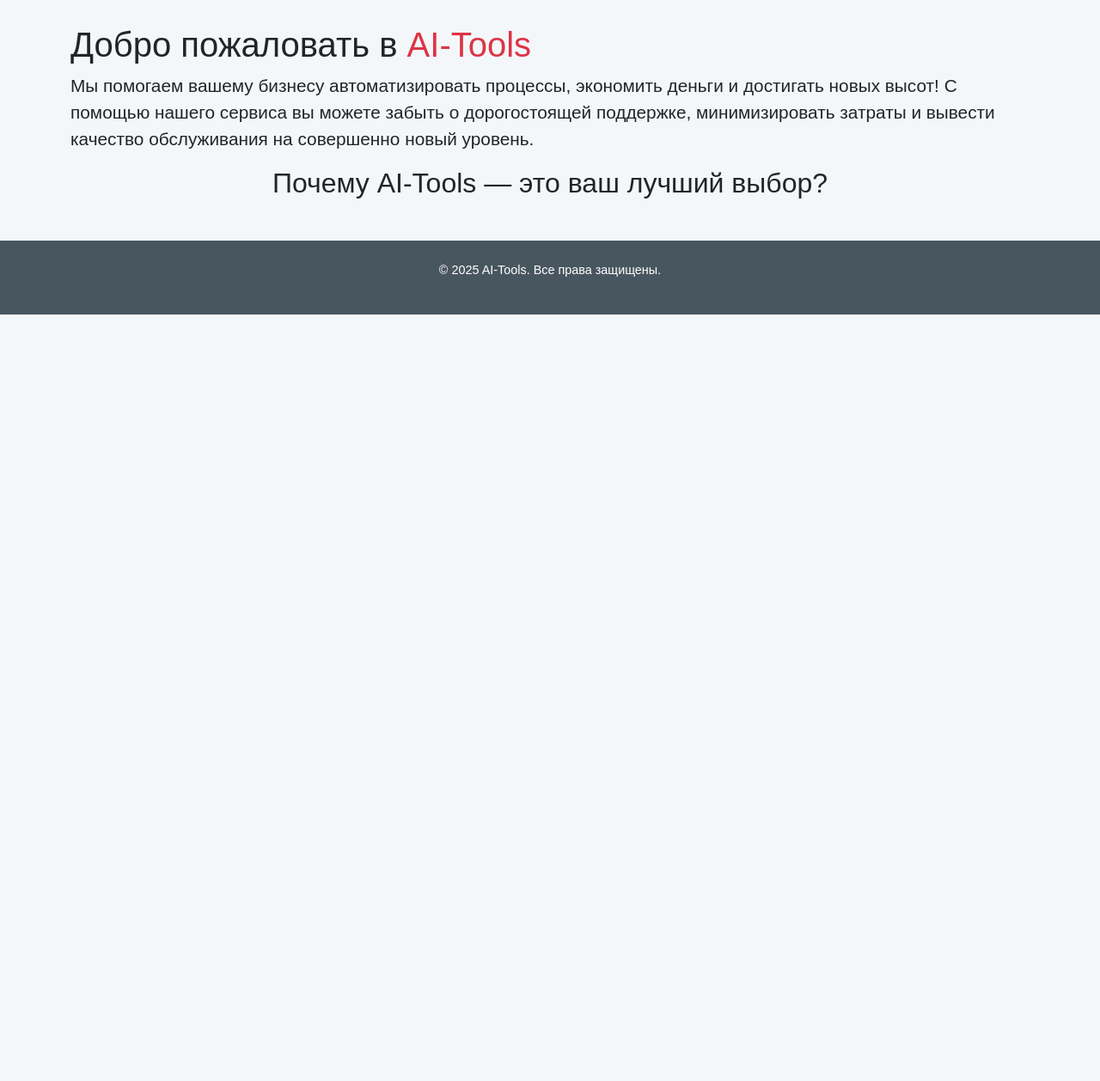
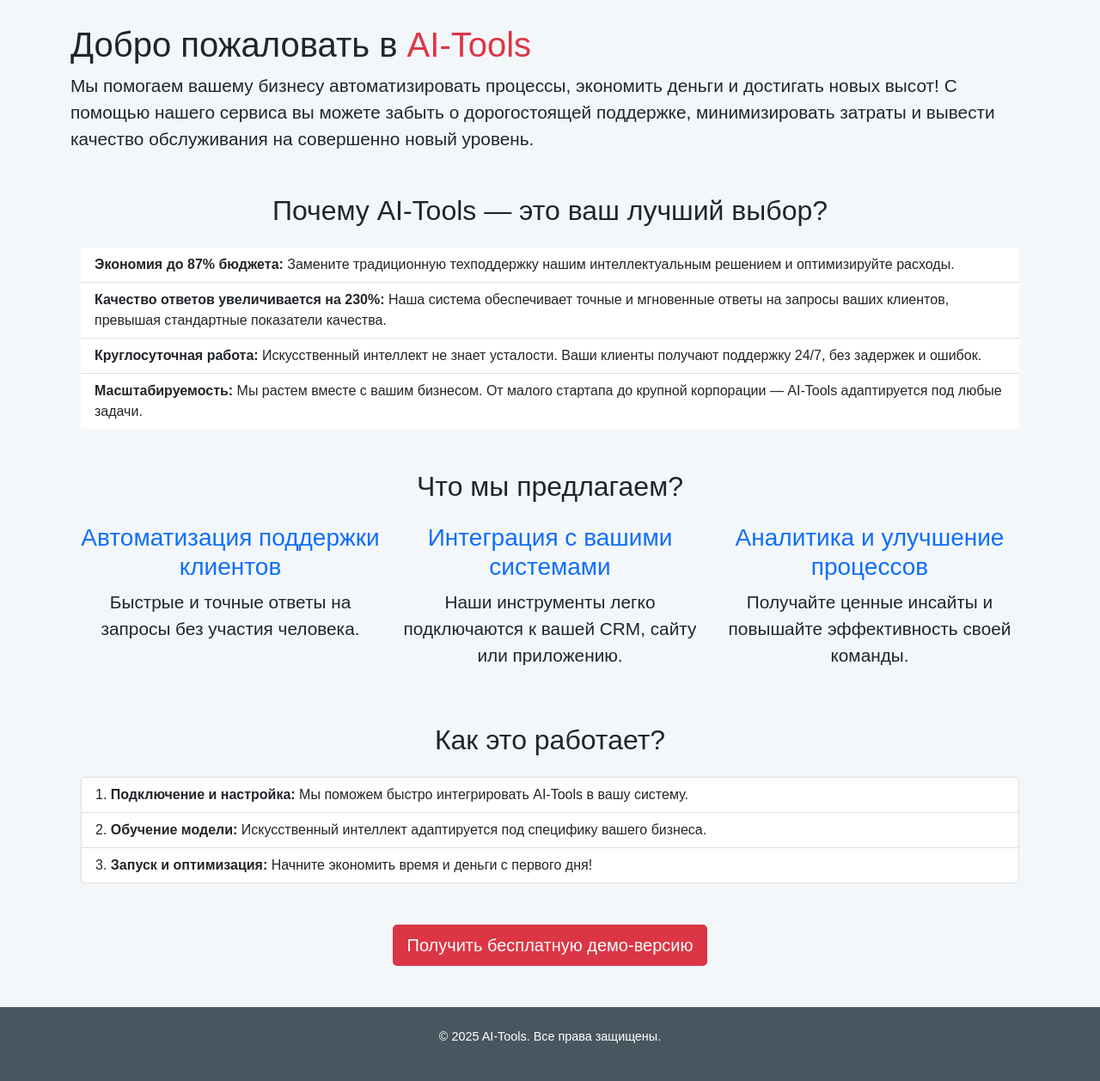
Before and after one commit to Narek12345/AI-Tools, a Django app: page / in a window 1280 px wide. Shown: the part 140-1398 px from the top of the page at 86% size. Before the commit the page ends 506 px from the top, so only its background shows below. Run offline with Django 5.2, Linux system fonts and the light colour scheme.

```diff
--- a/core/templates/core/home.html
+++ b/core/templates/core/home.html
@@ -15,9 +15,60 @@
 		</p>
 	</div>
 
-	<div>
-		<h2 class="text-center">
+	<div class="container my-5">
+		<h2 class="text-center mb-4">
 			Почему AI-Tools — это ваш лучший выбор?
 		</h2>
+		<ul class="list-group list-group-flush">
+			<li class="list-group-item">
+				<strong>Экономия до 87% бюджета:</strong> Замените традиционную техподдержку нашим интеллектуальным решением и оптимизируйте расходы.
+			</li>
+			<li class="list-group-item">
+				<strong>Качество ответов увеличивается на 230%:</strong> Наша система обеспечивает точные и мгновенные ответы на запросы ваших клиентов, превышая стандартные показатели качества.
+			</li>
+			<li class="list-group-item">
+				<strong>Круглосуточная работа:</strong> Искусственный интеллект не знает усталости. Ваши клиенты получают поддержку 24/7, без задержек и ошибок.
+				</li>
+			<li class="list-group-item">
+				<strong>Масштабируемость:</strong> Мы растем вместе с вашим бизнесом. От малого стартапа до крупной корпорации — AI-Tools адаптируется под любые задачи.
+			</li>
+		</ul>
+	</div>
+
+	<div class="container my-5">
+		<h2 class="text-center mb-4">Что мы предлагаем?</h2>
+		<div class="row">
+			<div class="col-md-4 text-center">
+				<h3 class="text-primary">Автоматизация поддержки клиентов</h3>
+				<p>Быстрые и точные ответы на запросы без участия человека.</p>
+			</div>
+			<div class="col-md-4 text-center">
+				<h3 class="text-primary">Интеграция с вашими системами</h3>
+				<p>Наши инструменты легко подключаются к вашей CRM, сайту или приложению.</p>
+			</div>
+			<div class="col-md-4 text-center">
+				<h3 class="text-primary">Аналитика и улучшение процессов</h3>
+				<p>Получайте ценные инсайты и повышайте эффективность своей команды.</p>
+			</div>
+		</div>
+	</div>
+
+	<div class="container my-5">
+		<h2 class="text-center mb-4">Как это работает?</h2>
+		<ol class="list-group list-group-numbered">
+			<li class="list-group-item">
+				<strong>Подключение и настройка:</strong> Мы поможем быстро интегрировать AI-Tools в вашу систему.
+			</li>
+			<li class="list-group-item">
+				<strong>Обучение модели:</strong> Искусственный интеллект адаптируется под специфику вашего бизнеса.
+			</li>
+			<li class="list-group-item">
+				<strong>Запуск и оптимизация:</strong> Начните экономить время и деньги с первого дня!
+			</li>
+		</ol>
+	</div>
+
+	<div class="container my-5 text-center">
+		<a href="#" class="btn btn-danger btn-lg">Получить бесплатную демо-версию</a>
 	</div>
 {% endblock %}
```
